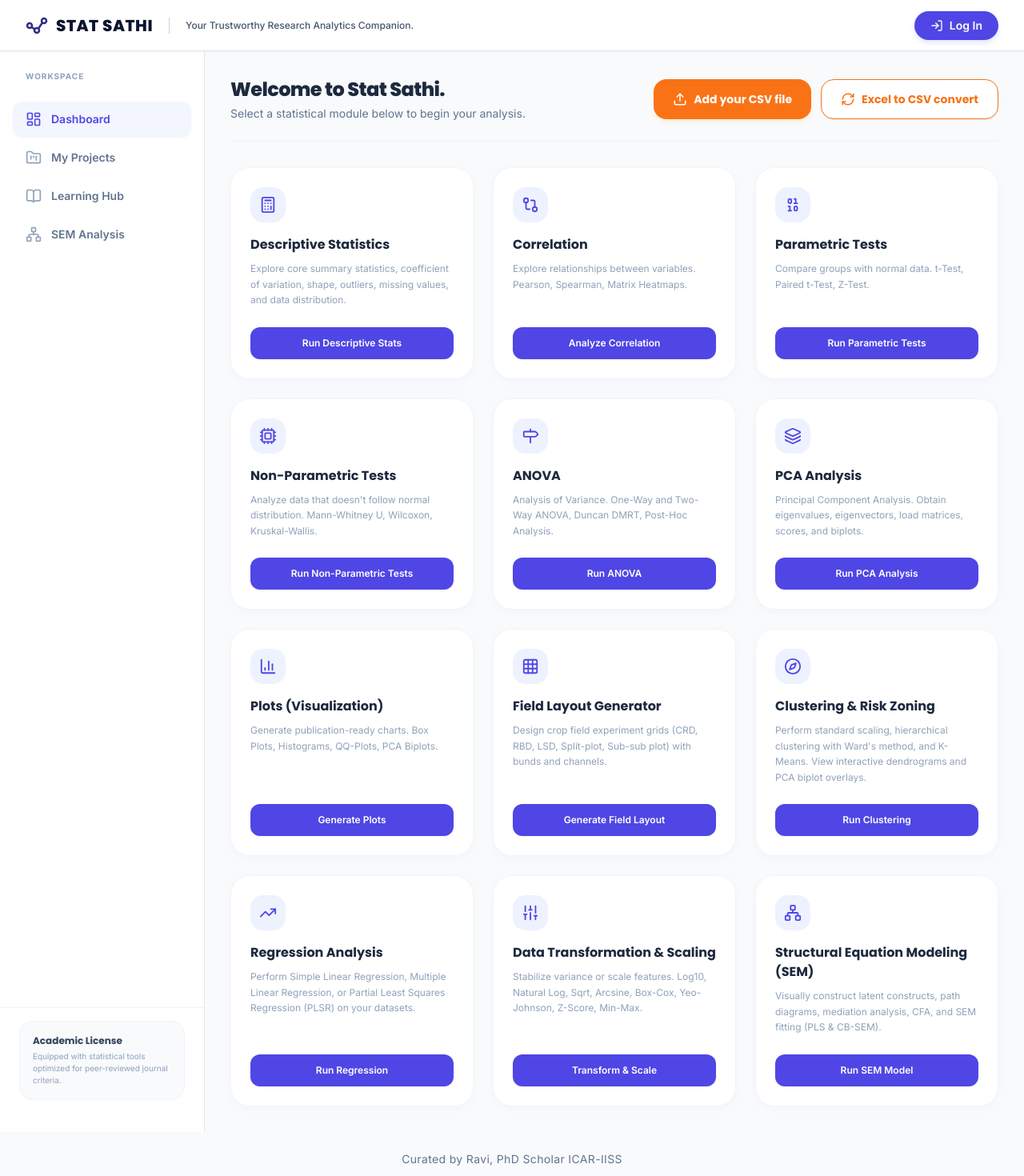
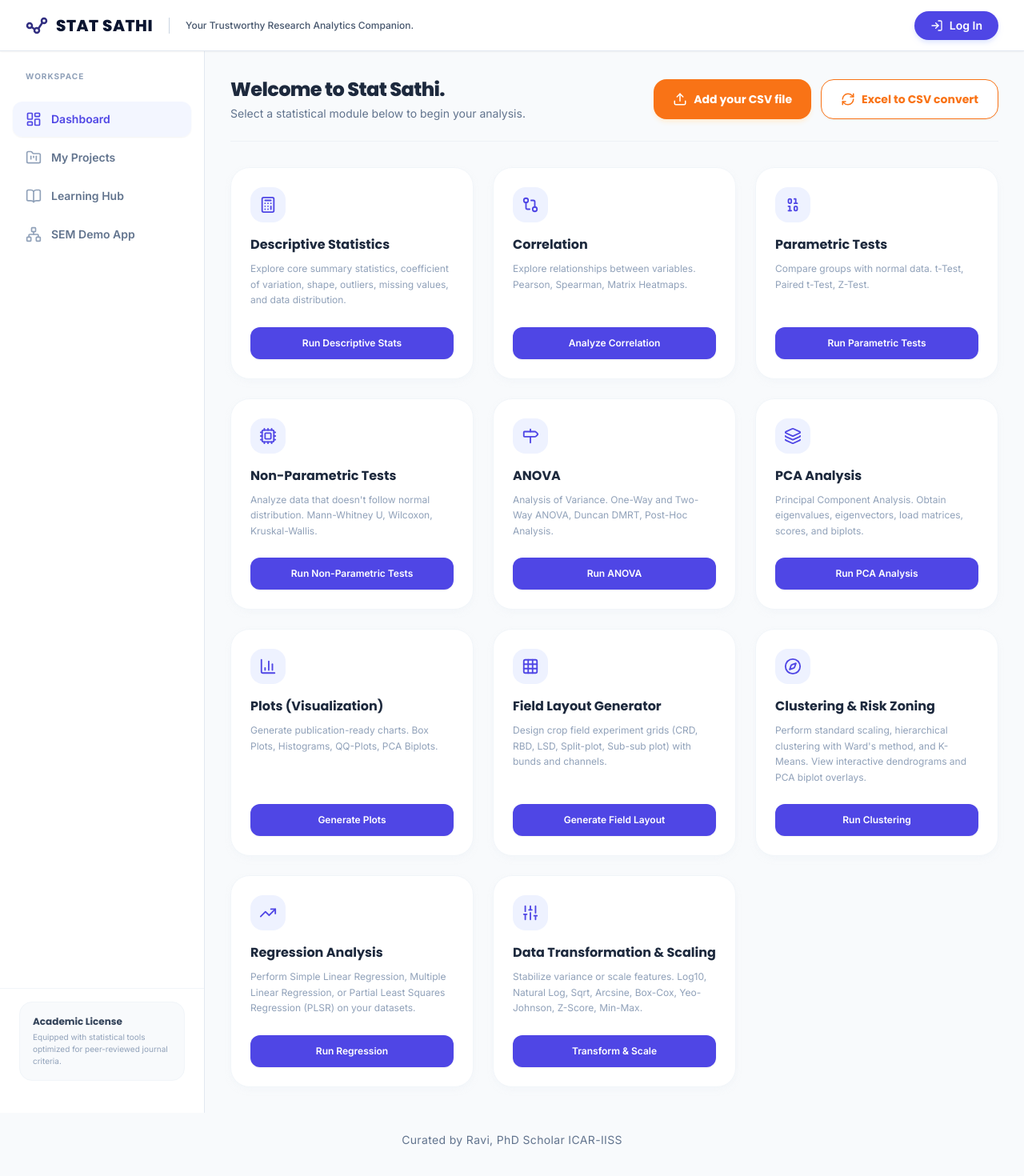
Before and after one commit to rav054/statsathi-frontend, a React app: page / in a window 1280 px wide. Shown: the top 1470 px of the page at 80% size. Built offline with nearby package versions, Linux system fonts and the light colour scheme; the HTML template or start-up script is replaced by a standard one.

Commit message:
Revert "feat: promote SEM to main application section and add SEM module to Dashboard"
This reverts commit 3ea6d81e06b1d6e13edf76f3670a73088d27feaf.

```diff
--- a/src/App.jsx
+++ b/src/App.jsx
@@ -7,7 +7,7 @@ import Dashboard from './components/Dashboard';
 import Projects from './components/Projects';
 import LearningHub from './components/LearningHub';
 import Auth from './components/Auth';
-import SemModal from './components/SemModal';
+import SemDemoApp from './components/SemDemoApp';
 
 const MainLayout = ({ activeTab, setActiveTab, authView, setAuthView }) => {
   const { user } = useAuth();
@@ -34,19 +34,7 @@ const MainLayout = ({ activeTab, setActiveTab, authView, setAuthView }) => {
               {activeTab === 'dashboard' && <Dashboard onAuthClick={() => setAuthView(true)} />}
               {activeTab === 'projects' && <Projects onAuthClick={() => setAuthView(true)} />}
               {activeTab === 'learning' && <LearningHub />}
-              {activeTab === 'sem' && (
-                <div className="flex-1 p-8 animate-fade-in">
-                  <div className="mb-6">
-                    <h1 className="font-display text-2xl font-extrabold text-slate-800 tracking-tight">
-                      Structural Equation Modeling (SEM)
-                    </h1>
-                    <p className="font-sans text-sm text-slate-500 mt-1">
-                      Construct latent constructs, path diagrams, mediation analysis, and model fitting.
-                    </p>
-                  </div>
-                  <SemModal isOpen={true} onClose={() => setActiveTab('dashboard')} isEmbedded={true} />
-                </div>
-              )}
+              {activeTab === 'sem-demo' && <SemDemoApp />}
             </main>
           </div>
           {/* Bottom Footer */}
--- a/src/components/Dashboard.jsx
+++ b/src/components/Dashboard.jsx
@@ -13,7 +13,6 @@ import DescriptiveModal from './DescriptiveModal';
 import ClusteringModal from './ClusteringModal';
 import RegressionModal from './RegressionModal';
 import DataTransformModal from './DataTransformModal';
-import SemModal from './SemModal';
 
 const Dashboard = ({ onAuthClick }) => {
   const { user } = useAuth();
@@ -28,7 +27,6 @@ const Dashboard = ({ onAuthClick }) => {
   const [clusteringOpen, setClusteringOpen] = useState(false);
   const [regressionOpen, setRegressionOpen] = useState(false);
   const [transformOpen, setTransformOpen] = useState(false);
-  const [semOpen, setSemOpen] = useState(false);
   const [comingSoonOpen, setComingSoonOpen] = useState(false);
   const [selectedModule, setSelectedModule] = useState('');
   const [authPromptOpen, setAuthPromptOpen] = useState(false);
@@ -201,13 +199,6 @@ const Dashboard = ({ onAuthClick }) => {
       buttonText: 'Transform & Scale',
       icon: Sliders,
     },
-    {
-      id: 'sem',
-      title: 'Structural Equation Modeling (SEM)',
-      description: 'Visually construct latent constructs, path diagrams, mediation analysis, CFA, and SEM fitting (PLS & CB-SEM).',
-      buttonText: 'Run SEM Model',
-      icon: Network,
-    },
   ];
 
   const handleAction = (moduleId) => {
@@ -238,8 +229,6 @@ const Dashboard = ({ onAuthClick }) => {
       setRegressionOpen(true);
     } else if (moduleId === 'transform') {
       setTransformOpen(true);
-    } else if (moduleId === 'sem') {
-      setSemOpen(true);
     } else {
       setSelectedModule(modules.find(m => m.id === moduleId)?.title || '');
       setComingSoonOpen(true);
@@ -531,13 +520,6 @@ const Dashboard = ({ onAuthClick }) => {
         }}
       />
 
-      {/* Structural Equation Modeling (SEM) Modal */}
-      <SemModal
-        isOpen={semOpen}
-        onClose={() => setSemOpen(false)}
-        file={file}
-      />
-
       <DatasetViewerModal
         isOpen={viewerOpen}
         onClose={() => setViewerOpen(false)}
--- a/src/components/SemModal.jsx
+++ b/src/components/SemModal.jsx
@@ -3,7 +3,7 @@ import { useAuth, API_URL } from '../context/AuthContext';
 import { X, Upload, Check, AlertCircle, Download, RefreshCw, Eye, Info, Layers, Play, Plus, Trash2, HelpCircle } from 'lucide-react';
 import DatasetViewerModal from './DatasetViewerModal';
 
-const SemModal = ({ isOpen, onClose, file: propFile, isEmbedded = false }) => {
+const SemModal = ({ isOpen, onClose }) => {
   const { token, user } = useAuth();
 
   // Wizard state
@@ -12,12 +12,6 @@ const SemModal = ({ isOpen, onClose, file: propFile, isEmbedded = false }) => {
 
   // Dataset states
   const [file, setFile] = useState(null);
-
-  useEffect(() => {
-    if (propFile && isOpen && (!file || file.name !== propFile.name)) {
-      processFile(propFile);
-    }
-  }, [propFile, isOpen]);
 
 
 
@@ -611,9 +605,9 @@ const SemModal = ({ isOpen, onClose, file: propFile, isEmbedded = false }) => {
     return { x1, y1, x2, y2, mx: (x1 + x2) / 2, my: (y1 + y2) / 2 };
   };
 
-  const content = (
-    <>
-      <div className={`flex w-full flex-col rounded-3xl border border-slate-100 bg-white shadow-2xl overflow-hidden ${isEmbedded ? 'h-[82vh]' : 'h-[88vh] max-w-5xl'}`}>
+  return (
+    <div className="fixed inset-0 z-40 flex items-center justify-center bg-slate-900/60 p-4 backdrop-blur-xs animate-fade-in">
+      <div className="flex h-[88vh] w-full max-w-5xl flex-col rounded-3xl border border-slate-100 bg-white shadow-2xl overflow-hidden">
 
         {/* Header */}
         <div className="flex items-center justify-between border-b border-slate-100 px-6 py-4 bg-slate-50/50">
@@ -1311,22 +1305,13 @@ const SemModal = ({ isOpen, onClose, file: propFile, isEmbedded = false }) => {
           </div>
         </div>
       </div>
+
       <DatasetViewerModal
         isOpen={viewerOpen}
         onClose={() => setViewerOpen(false)}
         file={file}
         onSave={handleSaveEditedData}
       />
-    </>
-  );
-
-  if (isEmbedded) {
-    return content;
-  }
-
-  return (
-    <div className="fixed inset-0 z-40 flex items-center justify-center bg-slate-900/60 p-4 backdrop-blur-xs animate-fade-in">
-      {content}
     </div>
   );
 };
--- a/src/components/Sidebar.jsx
+++ b/src/components/Sidebar.jsx
@@ -6,7 +6,7 @@ const Sidebar = ({ activeTab, setActiveTab }) => {
     { id: 'dashboard', label: 'Dashboard', icon: LayoutDashboard },
     { id: 'projects', label: 'My Projects', icon: FolderKanban },
     { id: 'learning', label: 'Learning Hub', icon: BookOpen },
-    { id: 'sem', label: 'SEM Analysis', icon: Network },
+    { id: 'sem-demo', label: 'SEM Demo App', icon: Network },
   ];
 
   return (
```
